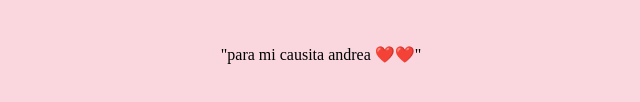
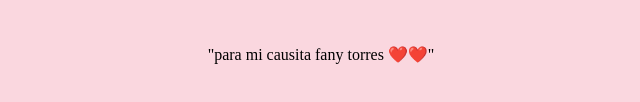
Before and after one commit to leandrotuv/sitio-para-Andrea, a plain HTML site: page index.html in a window 1280 px wide. Shown: the part 512-614 px from the top of the page, 319-959 px from the left. Drawn offline with Linux system fonts and the light colour scheme; a script that the page names is missing.

Commit message:
Update index.html

```diff
--- a/index.html
+++ b/index.html
@@ -21,7 +21,7 @@
       <button id="open">Abrir</button>
       <button id="close">Cerrar</butto>
     </div>
-    <text>"para mi causita andrea ❤️❤️"</text>
+    <text>"para mi causita fany torres ❤️❤️"</text>
   </main>
   <script src="script.js"></script>
 </body>
```
